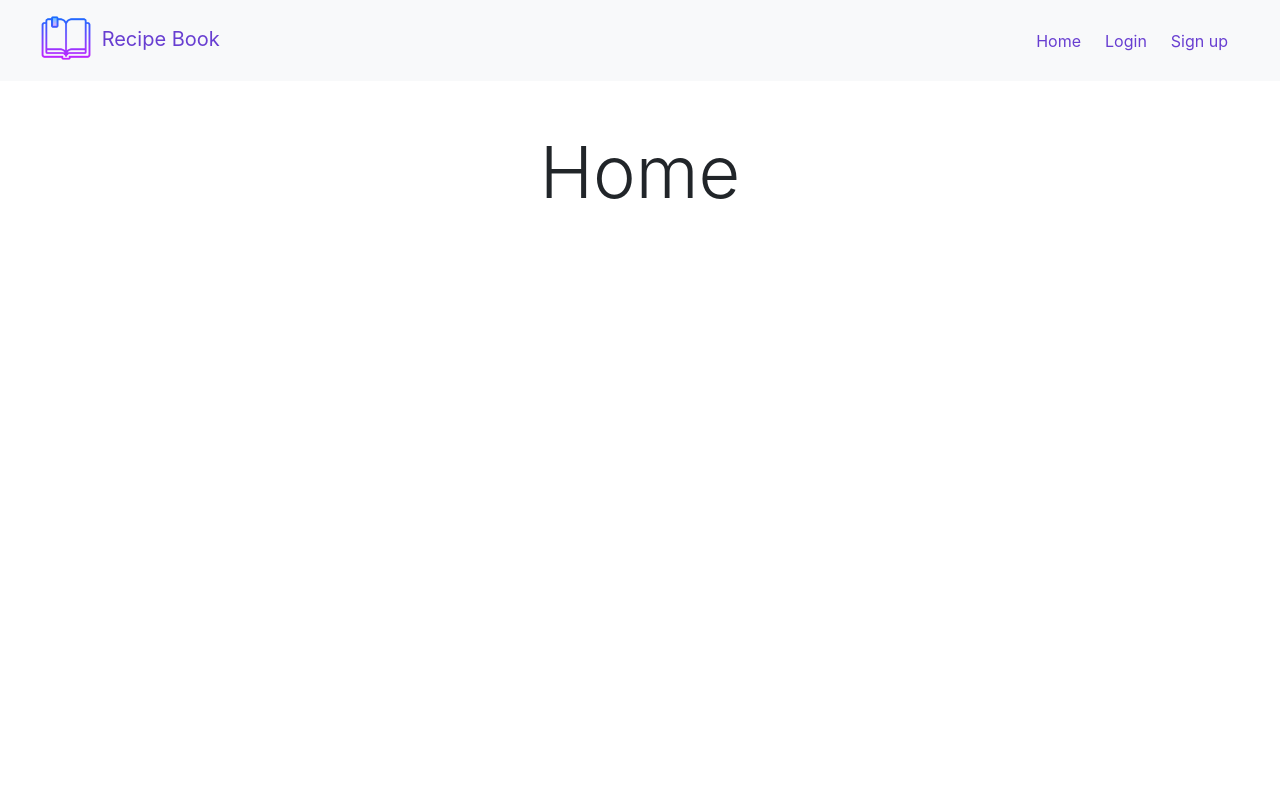
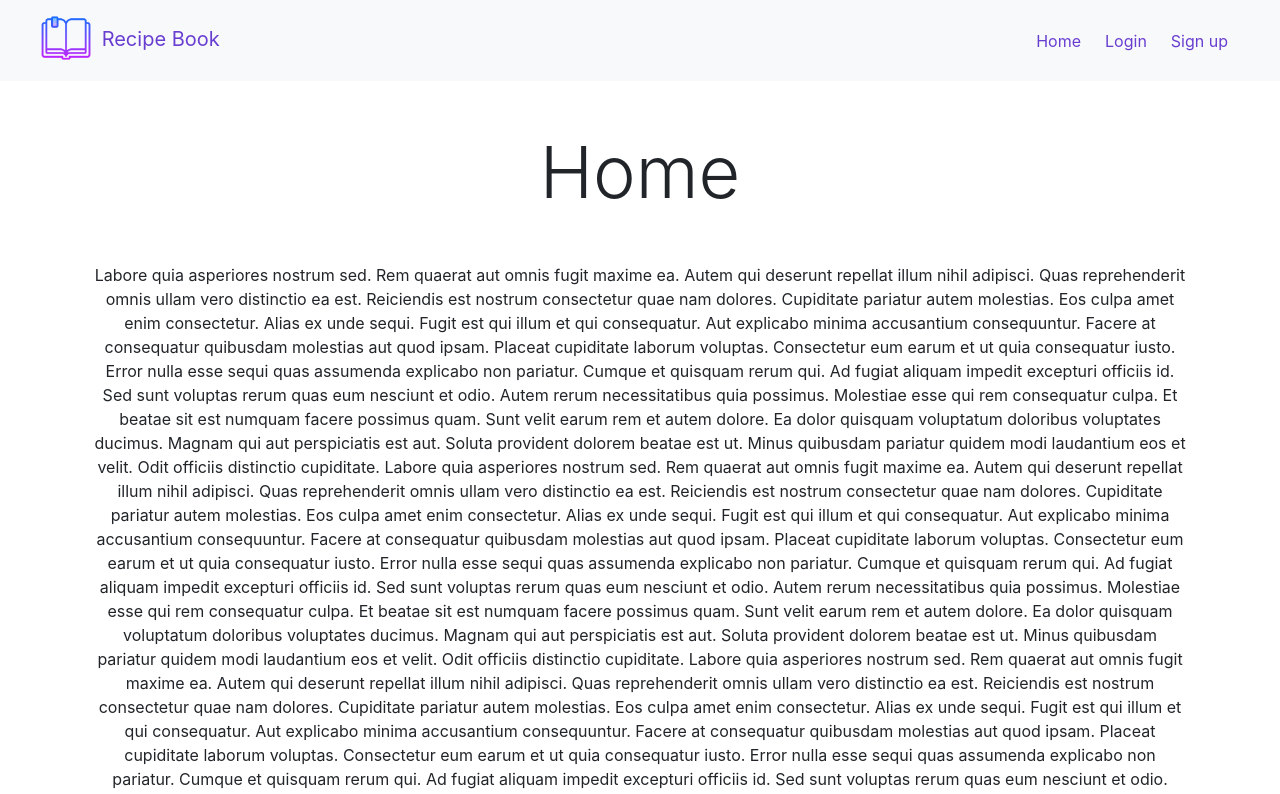
Before and after one commit to Eciric/Recipe-Book, a React (Create React App) app in the folder src/main/webapp/frontend/: page / in a window 1280 px wide. Shown: the top 794 px of the page. Built offline with nearby package versions, Linux system fonts and the light colour scheme.

Commit message:
Added Lorem ipsum to Home for testing

```diff
--- a/src/main/webapp/frontend/src/components/Home.js
+++ b/src/main/webapp/frontend/src/components/Home.js
@@ -2,7 +2,52 @@ const Home = () => {
     return (
         <div className="container">
             <div className="home">
-                <h1 class="display-2 text-center my-5">Home</h1>
+                <h1 className="display-2 text-center my-5">Home</h1>
+                <p className="text-center">
+
+Labore quia asperiores nostrum sed. Rem quaerat aut omnis fugit maxime ea. Autem qui deserunt repellat illum nihil adipisci. Quas reprehenderit omnis ullam vero distinctio ea est. Reiciendis est nostrum consectetur quae nam dolores. Cupiditate pariatur autem molestias.
+
+Eos culpa amet enim consectetur. Alias ex unde sequi. Fugit est qui illum et qui consequatur. Aut explicabo minima accusantium consequuntur. Facere at consequatur quibusdam molestias aut quod ipsam.
+
+Placeat cupiditate laborum voluptas. Consectetur eum earum et ut quia consequatur iusto. Error nulla esse sequi quas assumenda explicabo non pariatur. Cumque et quisquam rerum qui. Ad fugiat aliquam impedit excepturi officiis id. Sed sunt voluptas rerum quas eum nesciunt et odio.
+
+Autem rerum necessitatibus quia possimus. Molestiae esse qui rem consequatur culpa. Et beatae sit est numquam facere possimus quam. Sunt velit earum rem et autem dolore. Ea dolor quisquam voluptatum doloribus voluptates ducimus.
+
+Magnam qui aut perspiciatis est aut. Soluta provident dolorem beatae est ut. Minus quibusdam pariatur quidem modi laudantium eos et velit. Odit officiis distinctio cupiditate.
+
+
+Labore quia asperiores nostrum sed. Rem quaerat aut omnis fugit maxime ea. Autem qui deserunt repellat illum nihil adipisci. Quas reprehenderit omnis ullam vero distinctio ea est. Reiciendis est nostrum consectetur quae nam dolores. Cupiditate pariatur autem molestias.
+
+Eos culpa amet enim consectetur. Alias ex unde sequi. Fugit est qui illum et qui consequatur. Aut explicabo minima accusantium consequuntur. Facere at consequatur quibusdam molestias aut quod ipsam.
+
+Placeat cupiditate laborum voluptas. Consectetur eum earum et ut quia consequatur iusto. Error nulla esse sequi quas assumenda explicabo non pariatur. Cumque et quisquam rerum qui. Ad fugiat aliquam impedit excepturi officiis id. Sed sunt voluptas rerum quas eum nesciunt et odio.
+
+Autem rerum necessitatibus quia possimus. Molestiae esse qui rem consequatur culpa. Et beatae sit est numquam facere possimus quam. Sunt velit earum rem et autem dolore. Ea dolor quisquam voluptatum doloribus voluptates ducimus.
+
+Magnam qui aut perspiciatis est aut. Soluta provident dolorem beatae est ut. Minus quibusdam pariatur quidem modi laudantium eos et velit. Odit officiis distinctio cupiditate.
+
+
+Labore quia asperiores nostrum sed. Rem quaerat aut omnis fugit maxime ea. Autem qui deserunt repellat illum nihil adipisci. Quas reprehenderit omnis ullam vero distinctio ea est. Reiciendis est nostrum consectetur quae nam dolores. Cupiditate pariatur autem molestias.
+
+Eos culpa amet enim consectetur. Alias ex unde sequi. Fugit est qui illum et qui consequatur. Aut explicabo minima accusantium consequuntur. Facere at consequatur quibusdam molestias aut quod ipsam.
+
+Placeat cupiditate laborum voluptas. Consectetur eum earum et ut quia consequatur iusto. Error nulla esse sequi quas assumenda explicabo non pariatur. Cumque et quisquam rerum qui. Ad fugiat aliquam impedit excepturi officiis id. Sed sunt voluptas rerum quas eum nesciunt et odio.
+
+Autem rerum necessitatibus quia possimus. Molestiae esse qui rem consequatur culpa. Et beatae sit est numquam facere possimus quam. Sunt velit earum rem et autem dolore. Ea dolor quisquam voluptatum doloribus voluptates ducimus.
+
+Magnam qui aut perspiciatis est aut. Soluta provident dolorem beatae est ut. Minus quibusdam pariatur quidem modi laudantium eos et velit. Odit officiis distinctio cupiditate.
+
+
+Labore quia asperiores nostrum sed. Rem quaerat aut omnis fugit maxime ea. Autem qui deserunt repellat illum nihil adipisci. Quas reprehenderit omnis ullam vero distinctio ea est. Reiciendis est nostrum consectetur quae nam dolores. Cupiditate pariatur autem molestias.
+
+Eos culpa amet enim consectetur. Alias ex unde sequi. Fugit est qui illum et qui consequatur. Aut explicabo minima accusantium consequuntur. Facere at consequatur quibusdam molestias aut quod ipsam.
+
+Placeat cupiditate laborum voluptas. Consectetur eum earum et ut quia consequatur iusto. Error nulla esse sequi quas assumenda explicabo non pariatur. Cumque et quisquam rerum qui. Ad fugiat aliquam impedit excepturi officiis id. Sed sunt voluptas rerum quas eum nesciunt et odio.
+
+Autem rerum necessitatibus quia possimus. Molestiae esse qui rem consequatur culpa. Et beatae sit est numquam facere possimus quam. Sunt velit earum rem et autem dolore. Ea dolor quisquam voluptatum doloribus voluptates ducimus.
+
+Magnam qui aut perspiciatis est aut. Soluta provident dolorem beatae est ut. Minus quibusdam pariatur quidem modi laudantium eos et velit. Odit officiis distinctio cupiditate.
+</p>
             </div>
         </div>
     );
```
